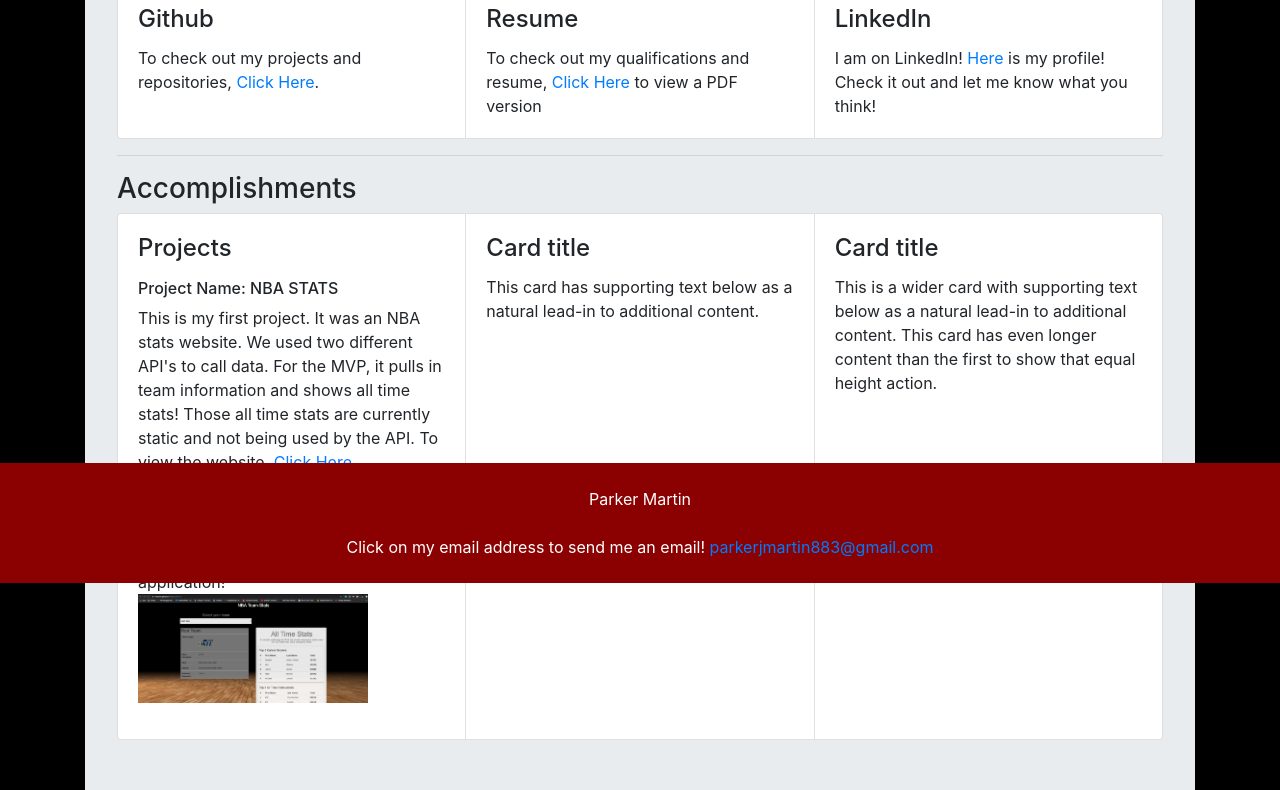
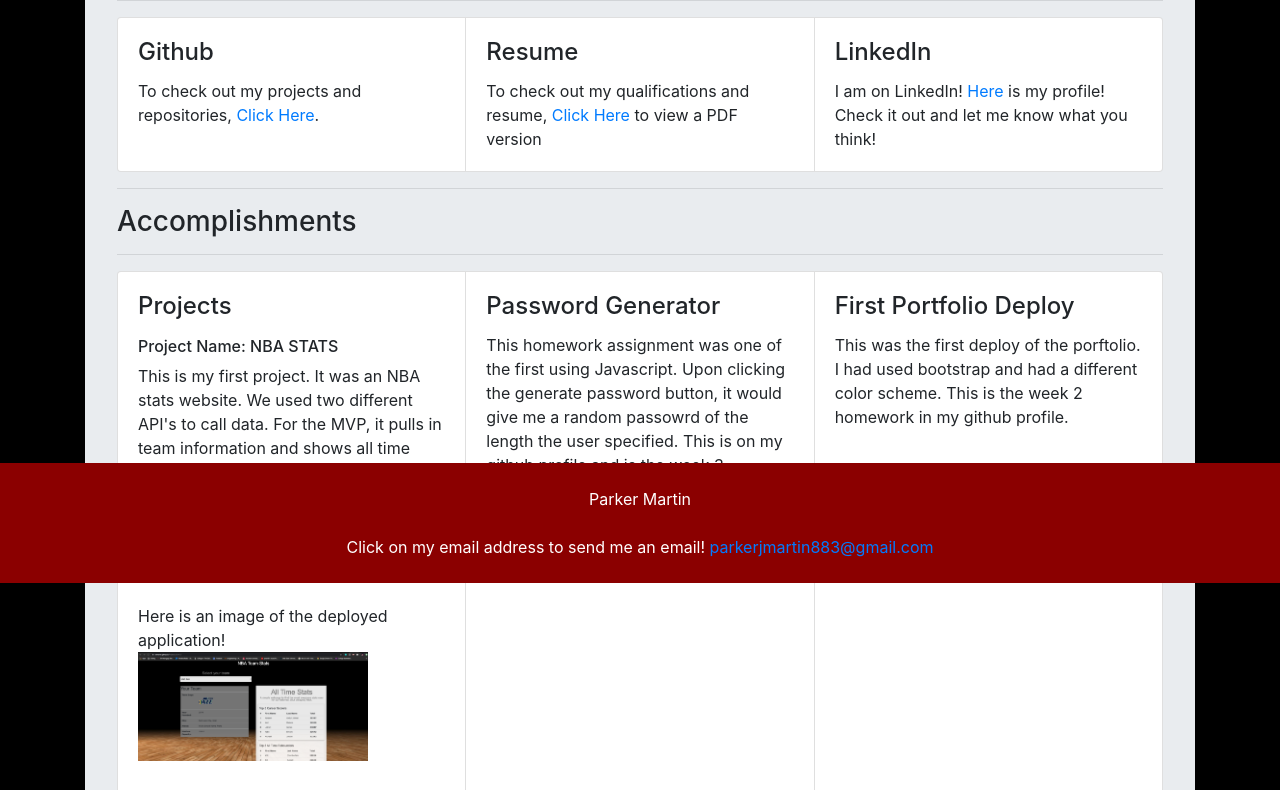
Before and after one commit to pmarti9/week7homework, a plain HTML site: page portfolio.html in a window 1280 px wide. Shown: the part 217-1007 px from the top of the page. Drawn offline with nearby package versions, Linux system fonts and the light colour scheme.

Commit message:
updating cards in portfolio page

```diff
--- a/portfolio.html
+++ b/portfolio.html
@@ -29,6 +29,7 @@
          <div class="row">
             <div class="col-xl-12">
                <div class="jumbotron">
+                  <hr>
                   <h1>Portfolio</h1>
                   <hr>
                   <div class="card-group">
@@ -54,6 +55,7 @@
                    </div>
                    <hr>
                    <h3>Accomplishments</h3>
+                   <hr>
                    <div class="card-group">
                      <div class="card">
                        <div class="card-body">
@@ -72,14 +74,14 @@
                      </div>
                      <div class="card">
                        <div class="card-body">
-                         <h4 class="card-title">Card title</h4>
-                         <p class="card-text">This card has supporting text below as a natural lead-in to additional content.</p>
+                         <h4 class="card-title">Password Generator</h4>
+                         <p class="card-text">This homework assignment was one of the first using Javascript. Upon clicking the generate password button, it would give me a random passowrd of the length the user specified. This is on my github profile and is the week 3 homework.</p>
                        </div>
                      </div>
                      <div class="card">
                        <div class="card-body">
-                         <h4 class="card-title">Card title</h4>
-                         <p class="card-text">This is a wider card with supporting text below as a natural lead-in to additional content. This card has even longer content than the first to show that equal height action.</p>
+                         <h4 class="card-title">First Portfolio Deploy</h4>
+                         <p class="card-text">This was the first deploy of the porftolio. I had used bootstrap and had a different color scheme. This is the week 2 homework in my github profile.</p>
                        </div>
                      </div>
                    </div>
--- a/script.js
+++ b/script.js
@@ -0,0 +1,4 @@
+$(document).ready(function() {
+
+
+});
```
